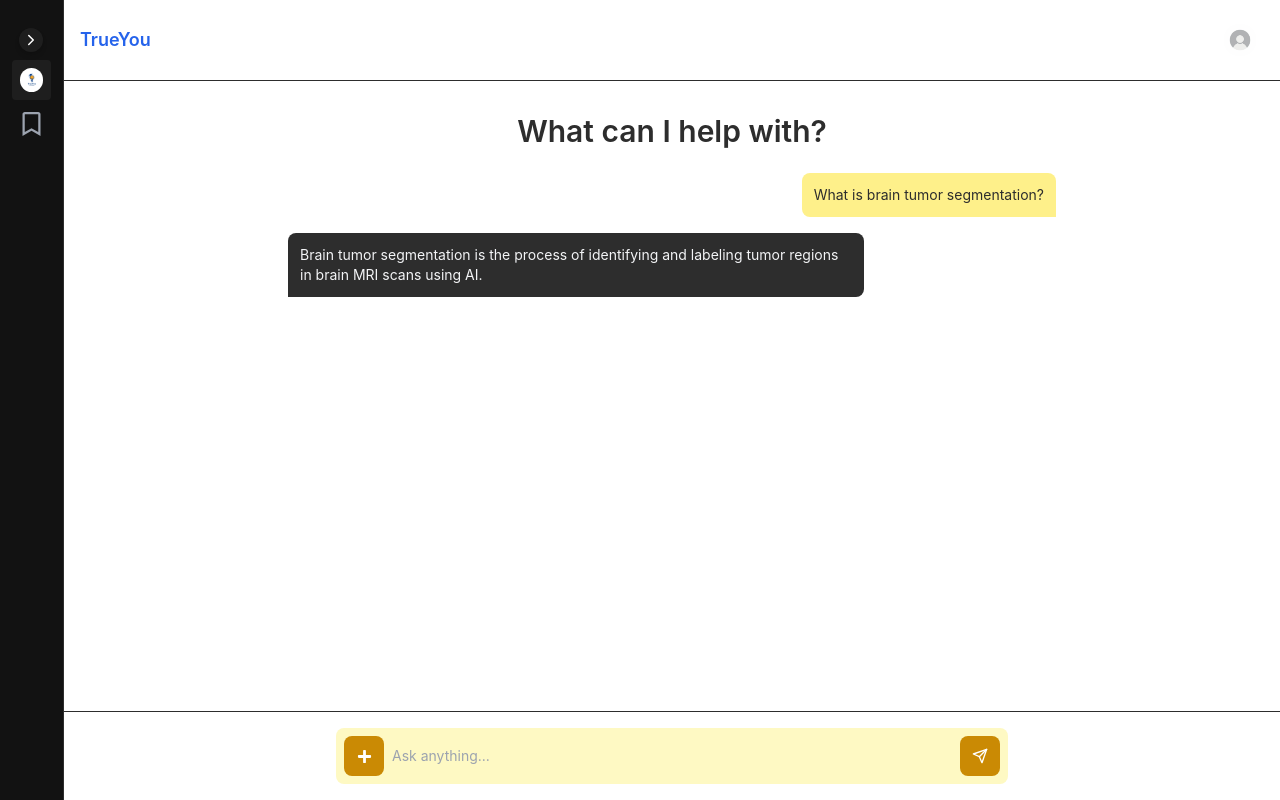
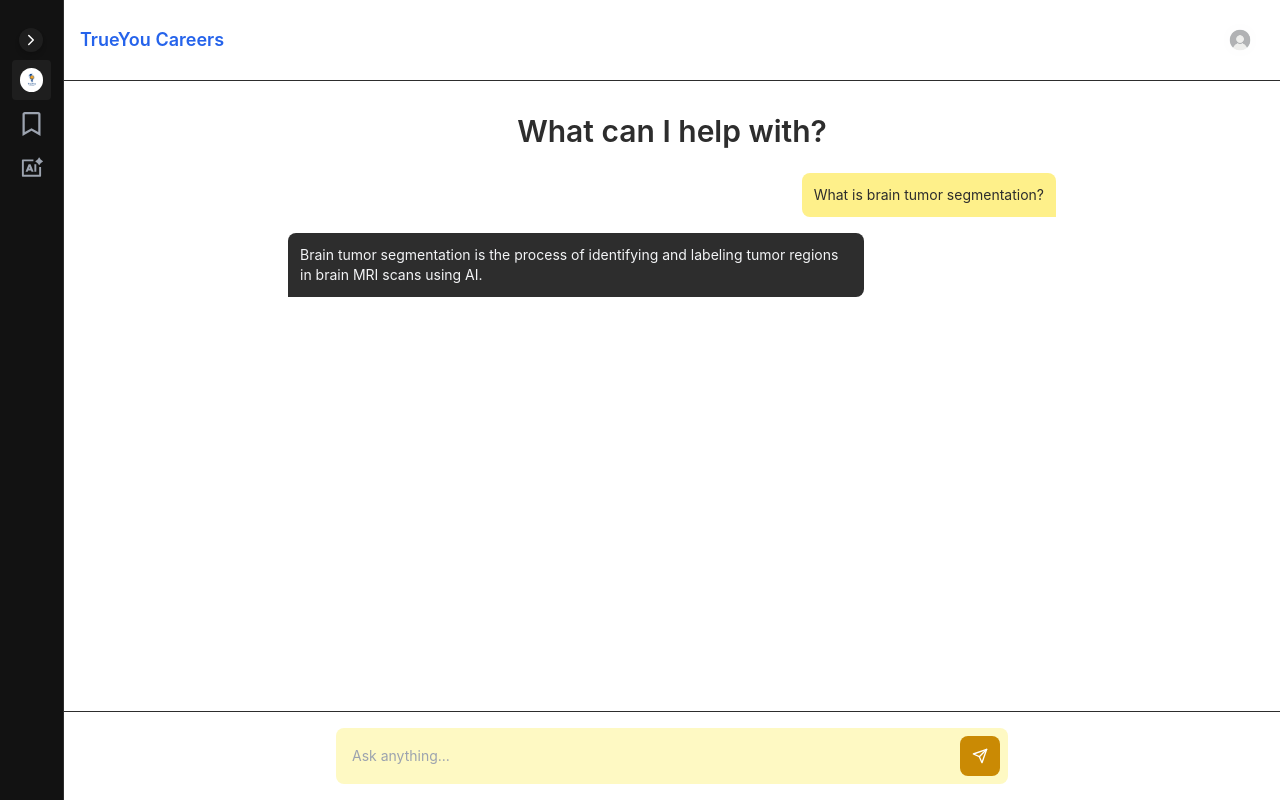
Before and after one commit to Shashank-jais/LLM_Academic, a React (Vite) app in the folder Frontend/: page / in a window 1280 px wide. Built offline with nearby package versions, Linux system fonts and the light colour scheme.

Commit message:
Vanshika changes sidebar and chat area

```diff
--- a/Frontend/src/components/ChatArea.jsx
+++ b/Frontend/src/components/ChatArea.jsx
@@ -44,7 +44,9 @@ const ChatArea = () => {
   return (
     <div className="flex flex-col h-screen bg-white text-gray-700">
       <div className="flex justify-between items-center p-4 border-b border-gray-700 relative">
-        <span className="font-semibold text-lg text-blue-600">TrueYou</span>
+        <span className="font-semibold text-lg text-blue-600">
+          TrueYou Careers
+        </span>
 
         <div className="flex items-center gap-2 p-2">
           <div
@@ -125,12 +127,12 @@ const ChatArea = () => {
       <div className="p-4 border-t border-gray-700">
         <form onSubmit={handleSubmit} className="max-w-2xl mx-auto">
           <div className="flex items-center bg-yellow-100 rounded-lg p-2">
-            <button
+            {/* <button
               type="button"
               className="flex items-center justify-center h-10 w-10 text-xl bg-yellow-600 hover:bg-yellow-700 rounded-lg text-white"
             >
               <FaPlus size={15} />
-            </button>
+            </button> */}
 
             <input
               type="text"
--- a/Frontend/src/components/Sidebar.jsx
+++ b/Frontend/src/components/Sidebar.jsx
@@ -1,16 +1,15 @@
-// File: src/components/Sidebar.js
-import React, { useState } from "react";
+import { useState } from "react";
 import { FaRegFileAlt, FaRegBookmark } from "react-icons/fa";
-import { IoApps } from "react-icons/io5";
-import { IoChevronBack, IoChevronForward } from "react-icons/io5"; // Import these icons
+import { RiAiGenerate2 } from "react-icons/ri";
+import { IoChevronBack, IoChevronForward } from "react-icons/io5";
 
 const Sidebar = () => {
-  const [selectedModel, setSelectedModel] = useState("TrueYou");
+  const [selectedModel, setSelectedModel] = useState("TrueYou Careers");
   const [isCollapsed, setIsCollapsed] = useState(true);
 
   const models = [
     {
-      name: "TrueYou",
+      name: "TrueYou Careers",
       icon: (
         <img
           className="flex items-center justify-center w-6 h-6 rounded-full bg-green-500 text-white font-bold"
@@ -22,6 +21,10 @@ const Sidebar = () => {
       name: "Library",
       icon: <FaRegBookmark className="w-6 h-6 text-gray-400" />,
       count: 20,
+    },
+    {
+      name: "Generate Report",
+      icon: <RiAiGenerate2 className="w-6 h-6 text-gray-400" />,
     },
   ];
 
```
